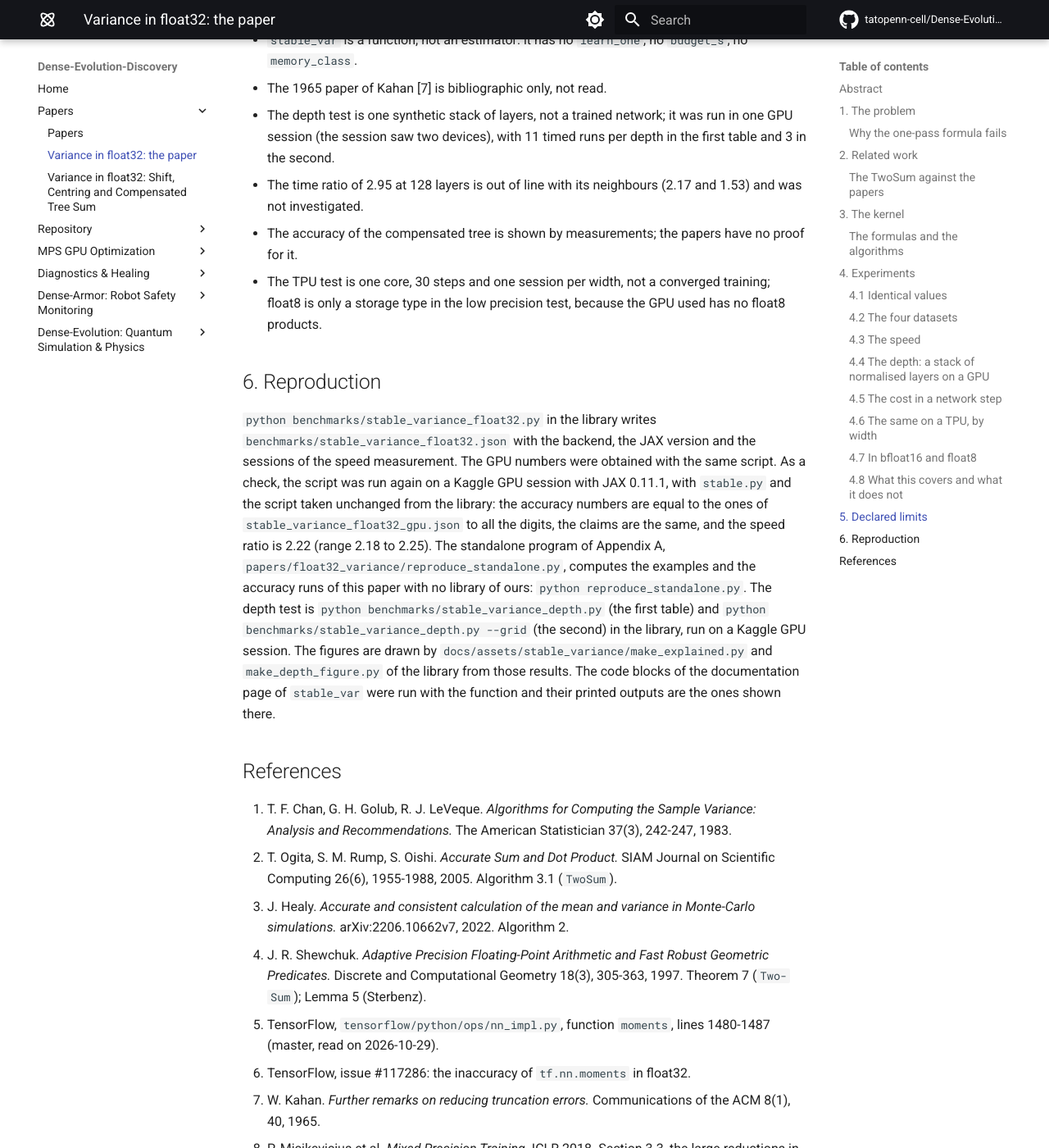
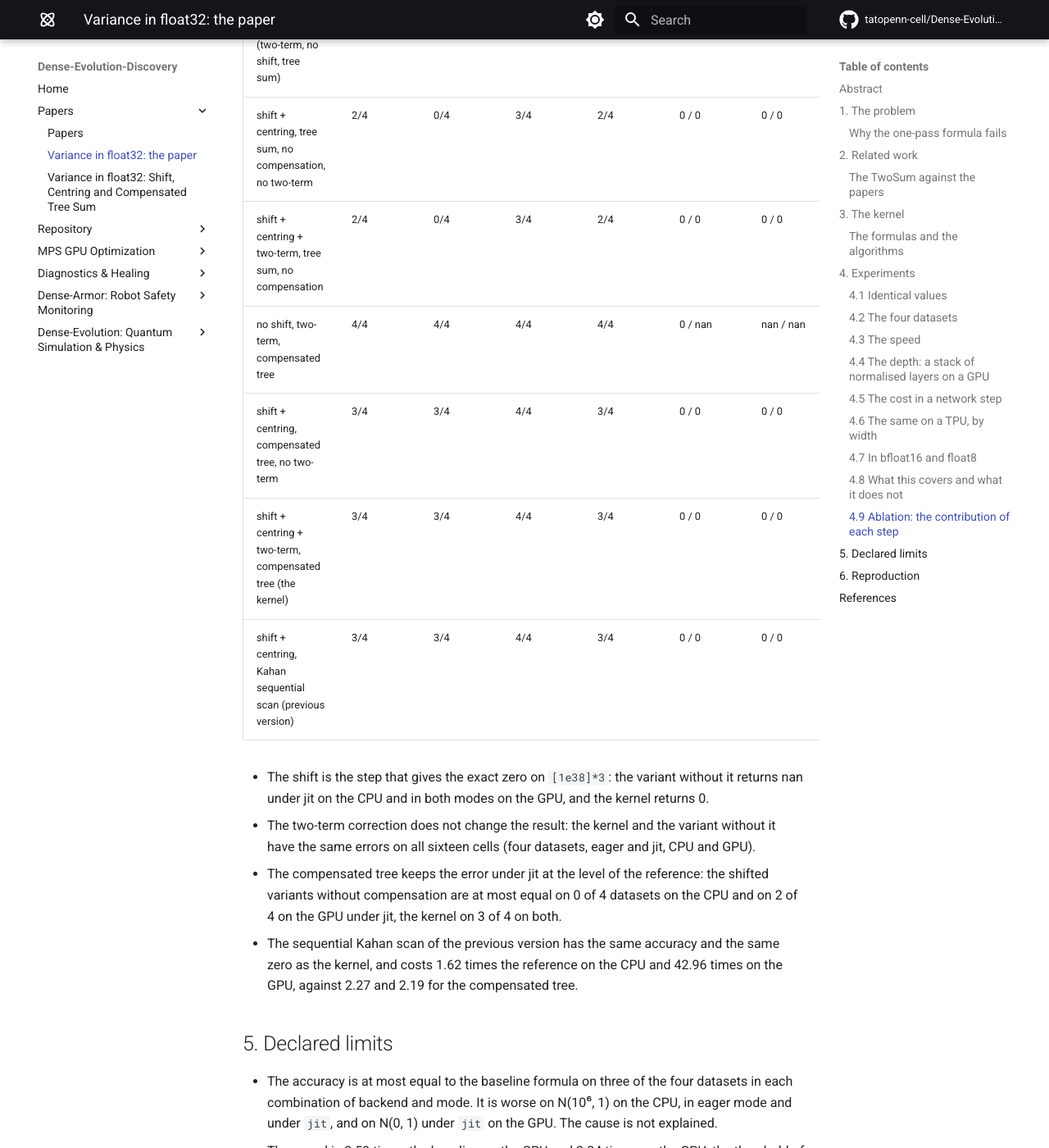
Before and after one commit to tatopenn-cell/Dense-Evolution-Discovery, an MkDocs documentation site: the page built from docs/papers/float32_variance.md, in a window 1280 px wide and 1400 px high, scrolled down 15966 px. Shown: the whole window at 82% size. Built offline with MkDocs 1.6.1 and Material for MkDocs 9.7.7, drawn with Linux system fonts in a browser that asks for light colours; comment, search, counter and statistics services are not loaded; some of the changed text lies outside the part shown.

Commit message:
papers: the ablation of the steps of the kernel in the new paper; the note dense_armor_float32_variance.md is not changed

```diff
--- a/docs/papers/float32_variance.md
+++ b/docs/papers/float32_variance.md
@@ -294,12 +294,31 @@ The values are stored in bfloat16, float8_e4m3fn and float8_e5m2 (a GPU test, 64
 - RMSNorm [9] does not subtract the mean and divides by the root mean square, so `stable_var`, which is a variance, does not apply to it; it applies to `LayerNorm`.
 - The effect on a real network such as Llama has not been measured.
 
+### 4.9 Ablation: the contribution of each step
+
+Same datasets and the same structure (a `vmap` over one-dimensional slices), with one step changed at a time. The four columns of accuracy count the datasets, out of four, on which the maximum error of the variant is not larger than that of the reference formula; the speed is the median ratio to the reference formula, with the minimum and the maximum over the sessions.
+
+| variant | CPU eager | CPU jit | GPU eager | GPU jit | `[1e38]*3` CPU eager / jit | `[1e38]*3` GPU eager / jit | speed CPU | speed GPU |
+|---|---|---|---|---|---|---|---|---|
+| formula of reference (two-term, no shift, tree sum) | 4/4 | 4/4 | 4/4 | 4/4 | nan / nan | nan / nan | 1.00 (1.00-1.00) | 1.00 (1.00-1.00) |
+| shift + centring, tree sum, no compensation, no two-term | 2/4 | 0/4 | 3/4 | 2/4 | 0 / 0 | 0 / 0 | 1.01 (0.94-1.02) | 1.01 (1.00-1.05) |
+| shift + centring + two-term, tree sum, no compensation | 2/4 | 0/4 | 3/4 | 2/4 | 0 / 0 | 0 / 0 | 1.82 (1.78-1.89) | 1.00 (0.98-1.07) |
+| no shift, two-term, compensated tree | 4/4 | 4/4 | 4/4 | 4/4 | 0 / nan | nan / nan | 2.22 (2.11-2.28) | 2.17 (2.16-2.30) |
+| shift + centring, compensated tree, no two-term | 3/4 | 3/4 | 4/4 | 3/4 | 0 / 0 | 0 / 0 | 1.75 (1.65-1.80) | 1.87 (1.82-1.93) |
+| shift + centring + two-term, compensated tree (the kernel) | 3/4 | 3/4 | 4/4 | 3/4 | 0 / 0 | 0 / 0 | 2.27 (2.24-2.35) | 2.19 (2.16-2.30) |
+| shift + centring, Kahan sequential scan (previous version) | 3/4 | 3/4 | 4/4 | 3/4 | 0 / 0 | 0 / 0 | 1.62 (1.55-1.64) | 42.96 (41.71-45.79) |
+
+- The shift is the step that gives the exact zero on `[1e38]*3`: the variant without it returns nan under jit on the CPU and in both modes on the GPU, and the kernel returns 0.
+- The two-term correction does not change the result: the kernel and the variant without it have the same errors on all sixteen cells (four datasets, eager and jit, CPU and GPU).
+- The compensated tree keeps the error under jit at the level of the reference: the shifted variants without compensation are at most equal on 0 of 4 datasets on the CPU and on 2 of 4 on the GPU under jit, the kernel on 3 of 4 on both.
+- The sequential Kahan scan of the previous version has the same accuracy and the same zero as the kernel, and costs 1.62 times the reference on the CPU and 42.96 times on the GPU, against 2.27 and 2.19 for the compensated tree.
+
 ## 5. Declared limits
 
 - The accuracy is at most equal to the baseline formula on three of the four datasets in each combination of backend and mode. It is worse on N(10⁶, 1) on the CPU, in eager mode and under `jit`, and on N(0, 1) under `jit` on the GPU. The cause is not explained.
 - The speed is 3.59 times the baseline on the CPU and 2.24 times on the GPU; the threshold of 4.0 was chosen after the measurement.
 - Not measured: float64 (`[1e307]*3`), the four datasets and the speed benchmark on a TPU, other array sizes.
-- The baseline of the tests has no shift: there is no comparison with a shifted baseline.
+- The baseline of the tests has no shift; the nearest comparison with a shifted baseline is the ablation of Section 4.9, where the variants with the shift and without the compensation are measured.
 - `stable_var` is a function, not an estimator: it has no `learn_one`, no `budget_s`, no `memory_class`.
 - The 1965 paper of Kahan [7] is bibliographic only, not read.
 - The depth test is one synthetic stack of layers, not a trained network; it was run in one GPU session (the session saw two devices), with 11 timed runs per depth in the first table and 3 in the second.
```
Also changed, not shown: papers/float32_variance/paper.md (+20 -1 lines), 3 other files.
